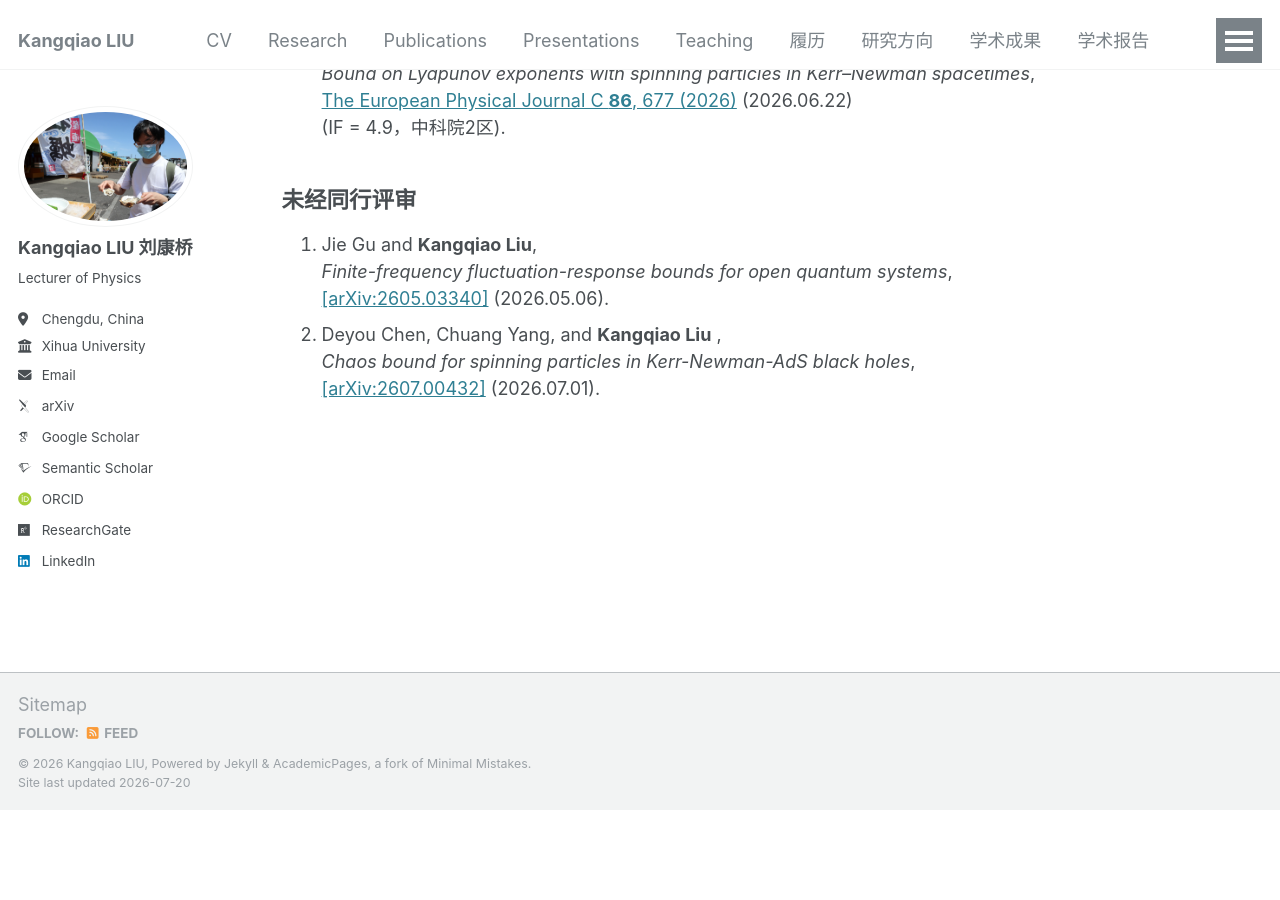
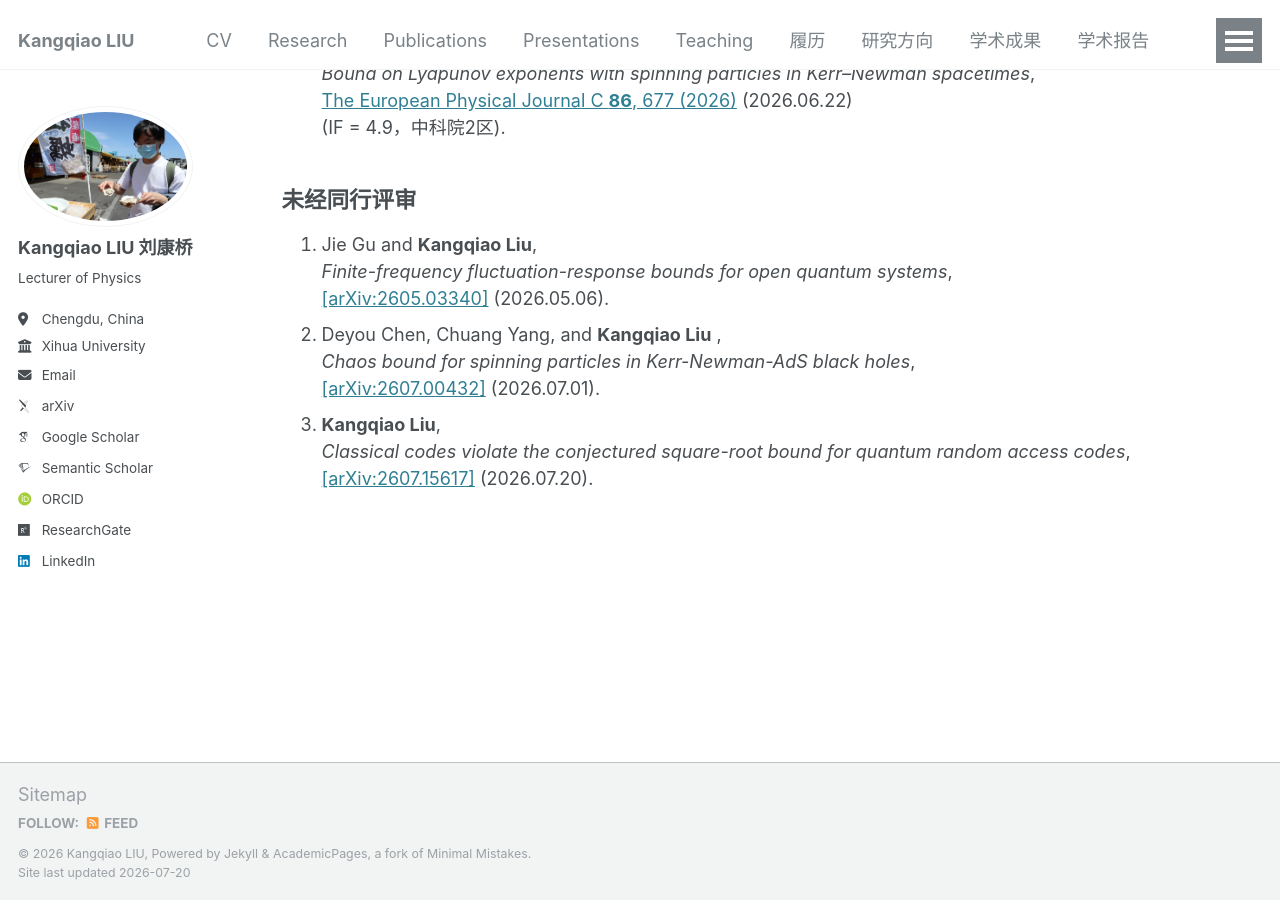
Before and after one commit to KangqiaoLiu/KangqiaoLiu.github.io, a Jekyll site: the page built from _pages/publications_zh.md, in a window 1280 px wide and 900 px high, scrolled down 1658 px. Built offline with Jekyll 4.4.1, drawn with Linux system fonts in a browser that asks for light colours; some web fonts are replaced; before the commit the page ends 2468 px from its top, so only the background shows below that.

Commit message:
Add publication by Kangqiao Liu to publications_zh.md

```diff
--- a/_pages/publications_zh.md
+++ b/_pages/publications_zh.md
@@ -70,6 +70,9 @@ redirect_from:
 2. Deyou Chen, Chuang Yang, and **Kangqiao Liu** ,<br />
   *Chaos bound for spinning particles in Kerr-Newman-AdS black holes*,<br />
   [[arXiv:2607.00432]](https://arxiv.org/abs/2607.00432) (2026.07.01).
+3. **Kangqiao Liu**,<br />
+  *Classical codes violate the conjectured square-root bound for quantum random access codes*,<br />
+  [[arXiv:2607.15617]](https://arxiv.org/abs/2607.15617) (2026.07.20).
 
 
 
```
